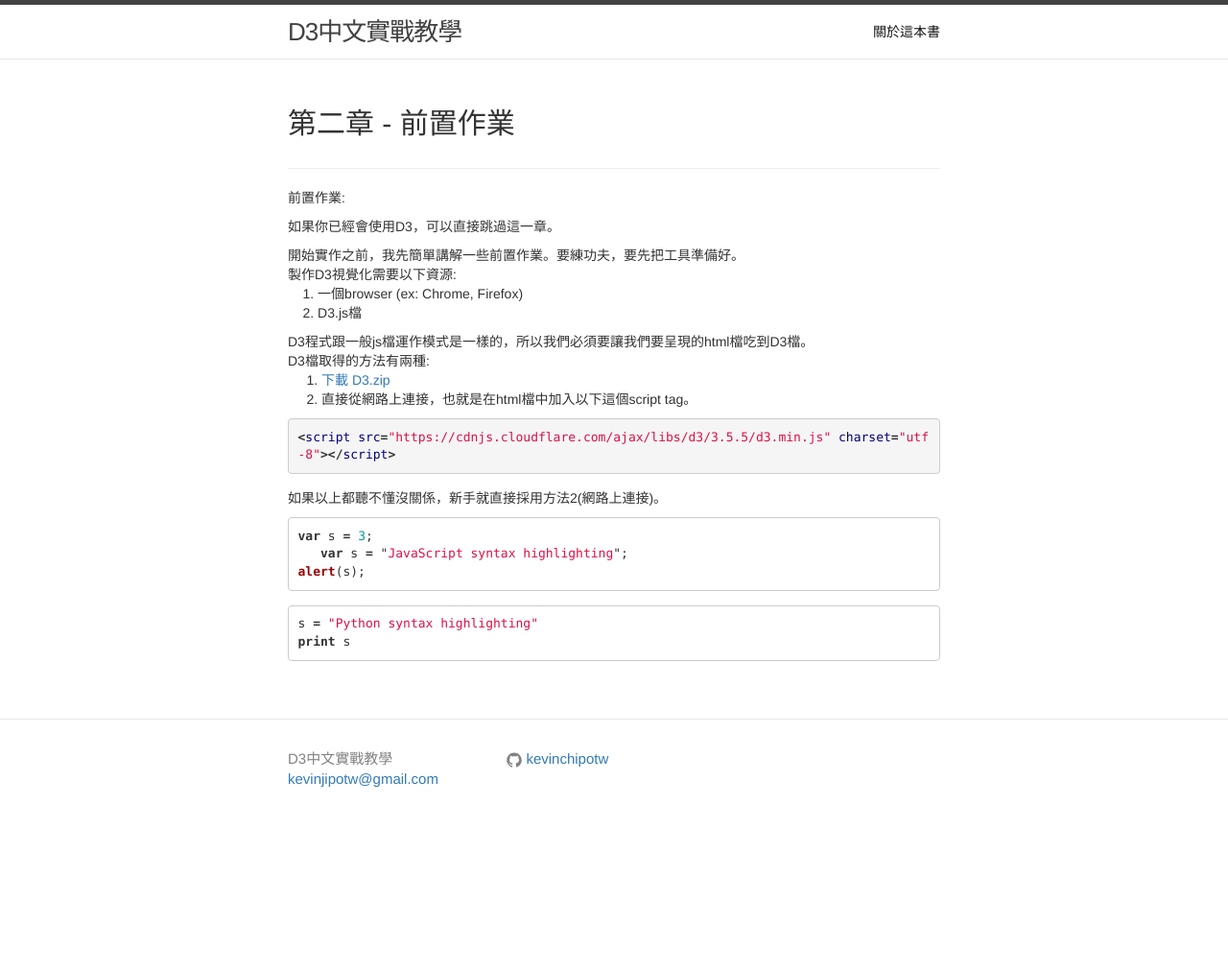
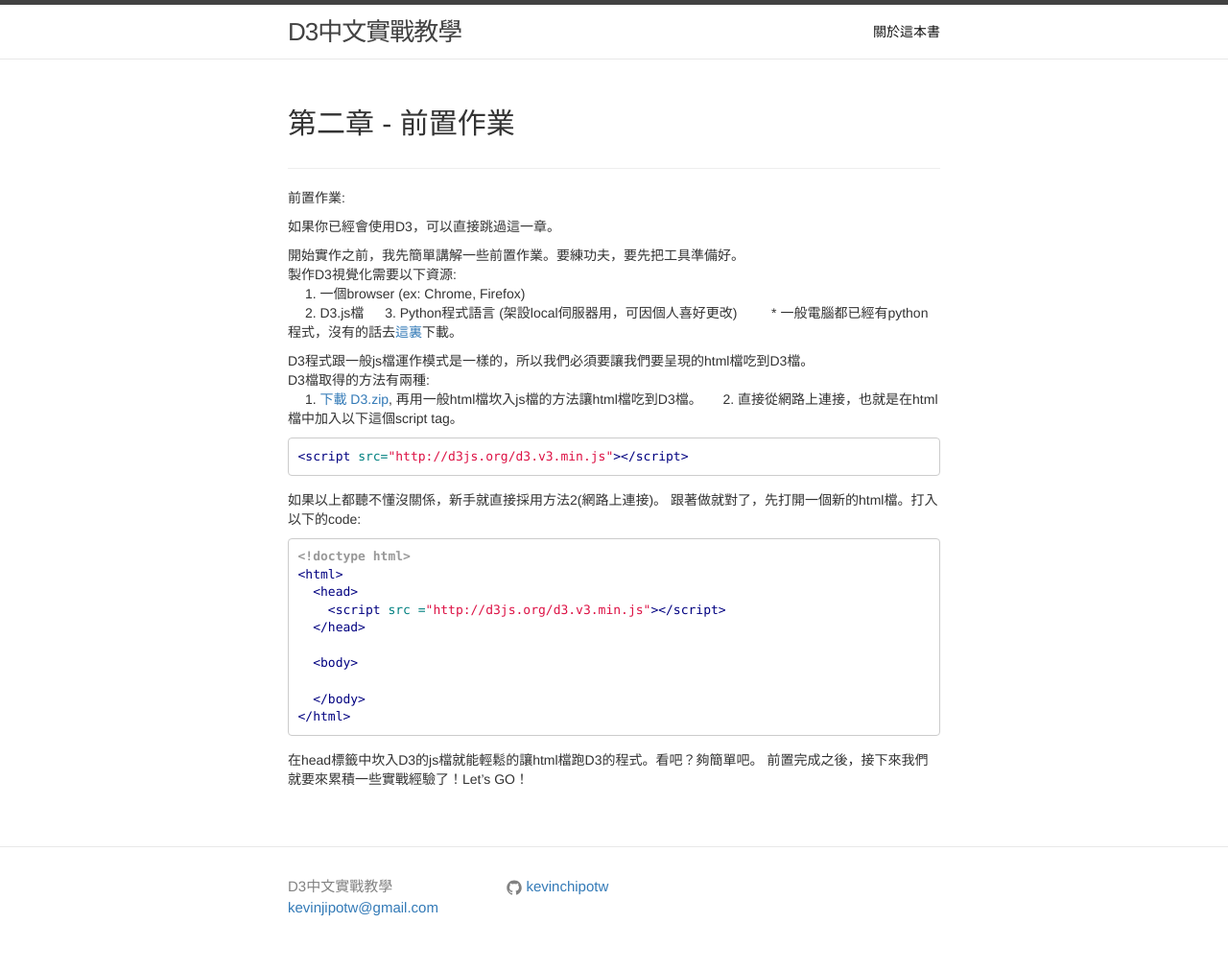
Before and after one commit to kevinchipotw/D3-Mandarin-Guide, a Jekyll site: the page built from gh-pages_branch/chapters/ch2/index.md, in a window 1280 px wide. Shown: the whole page at 96% size. Built offline with Jekyll 4.4.1, drawn with Linux system fonts in a browser that asks for light colours; nearby versions of some CDN libraries; before the commit the page ends 900 px from its top, so only the background shows below that.

Commit message:
ch2 done

````diff
--- a/gh-pages_branch/chapters/ch2/index.md
+++ b/gh-pages_branch/chapters/ch2/index.md
@@ -11,33 +11,38 @@
 
 開始實作之前，我先簡單講解一些前置作業。要練功夫，要先把工具準備好。
 製作D3視覺化需要以下資源:
-&nbsp;&nbsp;&nbsp;&nbsp;1. 一個browser (ex: Chrome, Firefox)
-&nbsp;&nbsp;&nbsp;&nbsp;2. D3.js檔
+&emsp; 1. 一個browser (ex: Chrome, Firefox)
+&emsp; 2. D3.js檔
+&emsp; 3. Python程式語言 (架設local伺服器用，可因個人喜好更改)
+&emsp;&emsp; * 一般電腦都已經有python程式，沒有的話去<a href="https://www.python.org/downloads/" target="_blank">這裏</a>下載。
 
 
 D3程式跟一般js檔運作模式是一樣的，所以我們必須要讓我們要呈現的html檔吃到D3檔。
 D3檔取得的方法有兩種:
-&nbsp;&nbsp;&nbsp;&nbsp; 1. [下載 D3.zip](https://github.com/mbostock/d3/releases/download/v3.5.5/d3.zip)
-&nbsp;&nbsp;&nbsp;&nbsp; 2. 直接從網路上連接，也就是在html檔中加入以下這個script tag。
+&emsp; 1. [下載 D3.zip](https://github.com/mbostock/d3/releases/download/v3.5.5/d3.zip), 再用一般html檔坎入js檔的方法讓html檔吃到D3檔。
+&emsp; 2. 直接從網路上連接，也就是在html檔中加入以下這個script tag。
 
-{% highlight css%}
-<script src="https://cdnjs.cloudflare.com/ajax/libs/d3/3.5.5/d3.min.js" charset="utf-8"></script>
-{% endhighlight %}
-
+```html
+<script src="http://d3js.org/d3.v3.min.js"></script>
+```
 
 
 如果以上都聽不懂沒關係，新手就直接採用方法2(網路上連接)。
+跟著做就對了，先打開一個新的html檔。打入以下的code:
 
 
-```javascript
-var s = 3;
-   var s = "JavaScript syntax highlighting";
-alert(s);
+```html
+<!doctype html>
+<html>
+  <head>
+    <script src ="http://d3js.org/d3.v3.min.js"></script>
+  </head>
+
+  <body>
+
+  </body>
+</html>
 ```
 
-
-
-```python
-s = "Python syntax highlighting"
-print s
-```
+在head標籤中坎入D3的js檔就能輕鬆的讓html檔跑D3的程式。看吧？夠簡單吧。
+前置完成之後，接下來我們就要來累積一些實戰經驗了！Let's GO！
````
